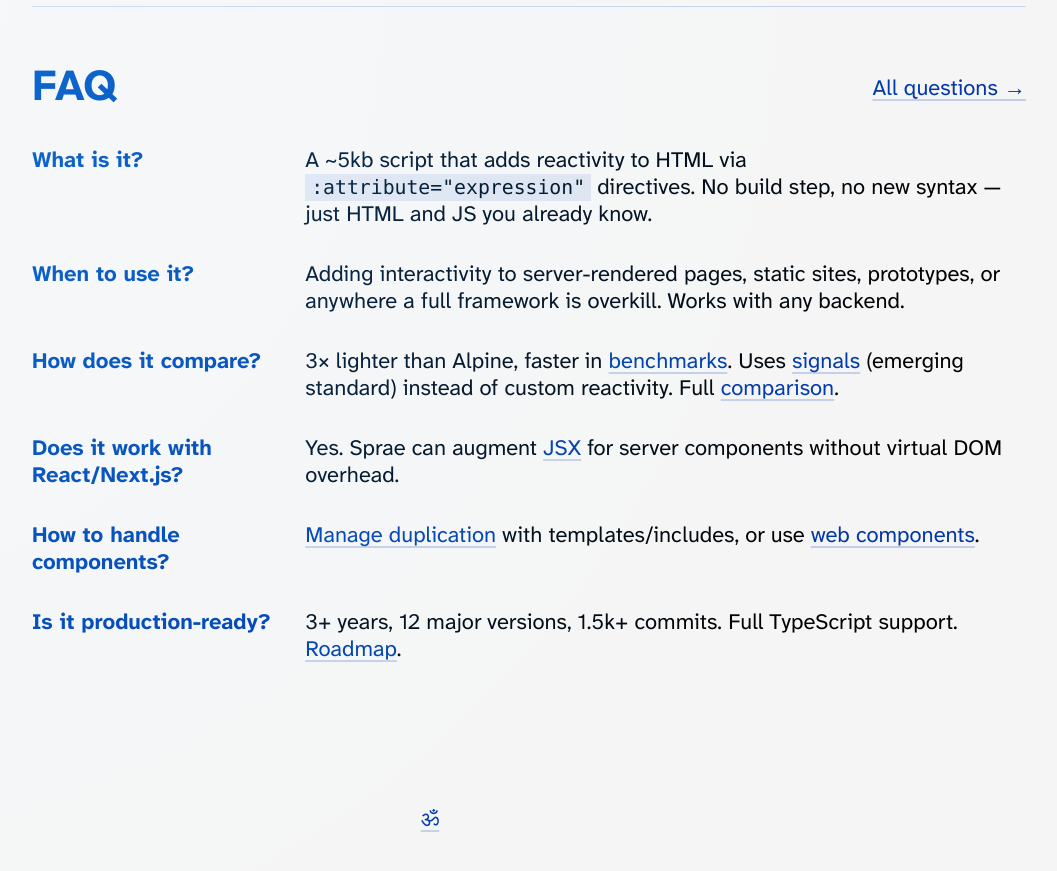
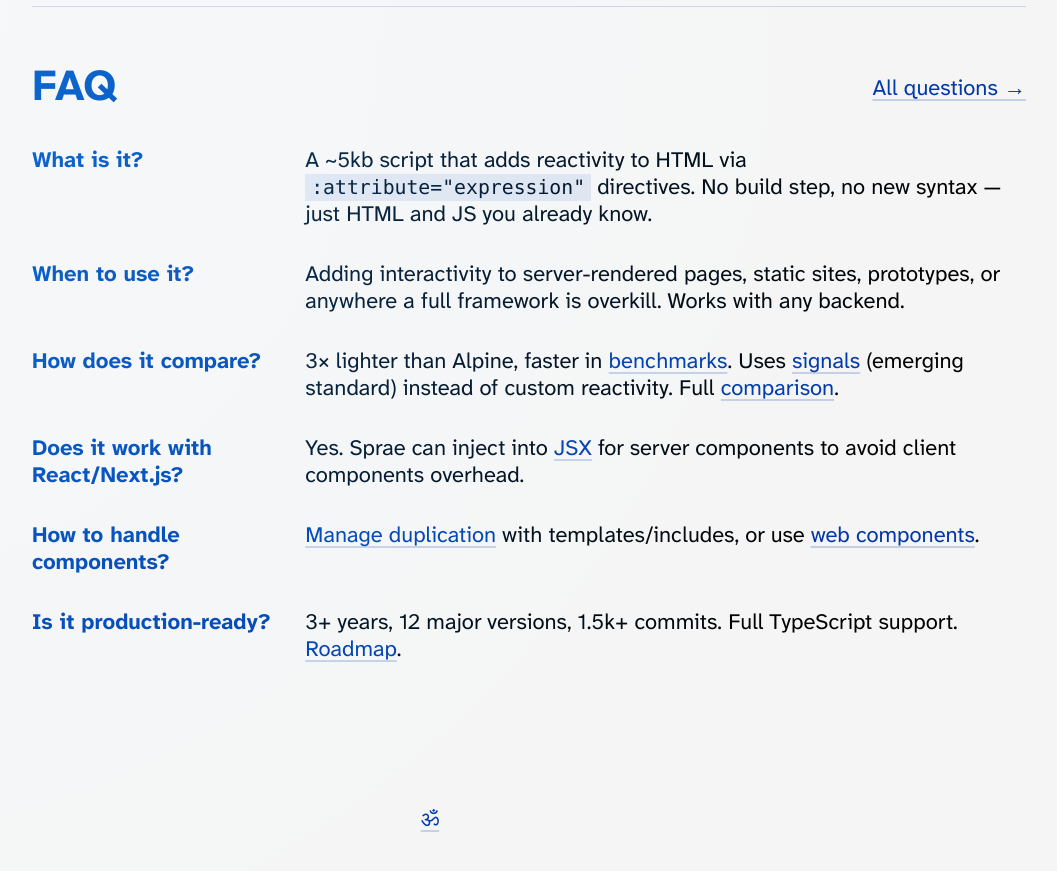
Before and after one commit to dy/sprae, a Jekyll site: the page built from index.md, in a window 1280 px wide and 900 px high, scrolled down 2571 px. Shown: the top 871 px of the window, without its empty margins (210-1267 px from the left). Built offline with Jekyll 4.4.1, drawn with Linux system fonts in a browser that asks for light colours; our own code applies the rules of GitHub Pages for plain Markdown files.

Commit message:
Update phrases

```diff
--- a/index.md
+++ b/index.md
@@ -100,10 +100,10 @@
 : Adding interactivity to server-rendered pages, static sites, prototypes, or anywhere a full framework is overkill. Works with any backend.
 
 **How does it compare?**
-: 3× lighter than Alpine, faster in [benchmarks](https://krausest.github.io/js-framework-benchmark/2024/table_chrome_130.0.6723.58.html). Uses [signals](https://github.com/tc39/proposal-signals) (emerging standard) instead of custom reactivity. Full [comparison](./alpine.md).
+: 3× lighter than Alpine, faster in [benchmarks](https://krausest.github.io/js-framework-benchmark/). Uses [signals](https://github.com/tc39/proposal-signals) (emerging standard) instead of custom reactivity. Full [comparison](./alpine.md).
 
 **Does it work with React/Next.js?**
-: Yes. Sprae can augment [JSX](docs#jsx--react--nextjs) for server components without virtual DOM overhead.
+: Yes. Sprae can inject into [JSX](docs#jsx--react--nextjs) for server components to avoid client components overhead.
 
 **How to handle components?**
 : [Manage duplication](https://tailwindcss.com/docs/styling-with-utility-classes#managing-duplication) with templates/includes, or use [web components](docs#web-components).
```
Also changed, not shown: docs.md (+2 -2 lines).
